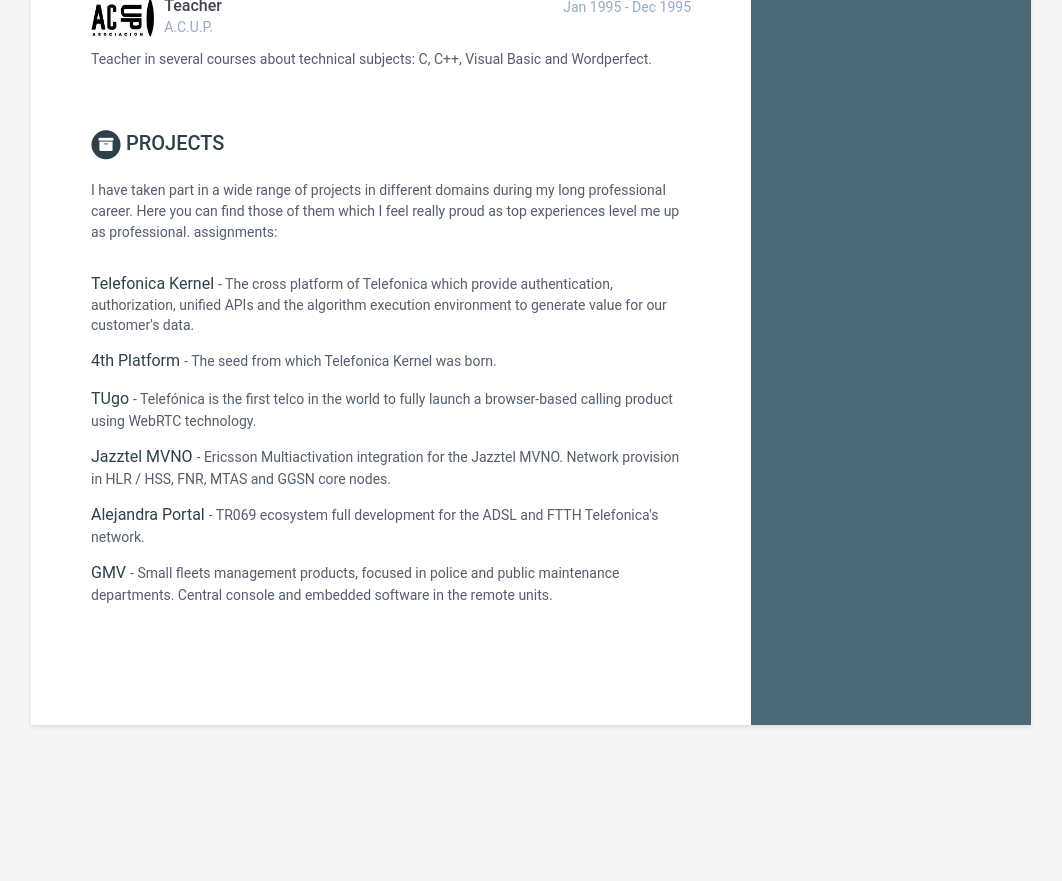
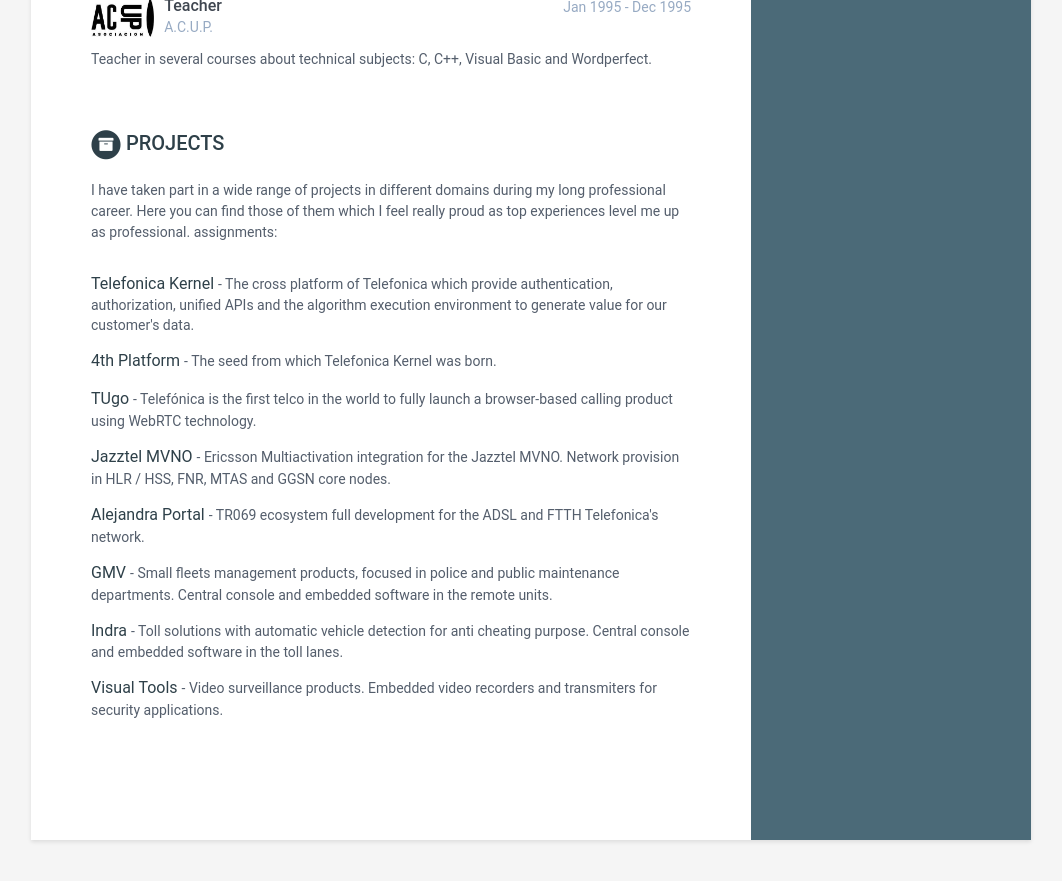
Before and after one commit to dgalpaj/dgalpaj.github.io, a Jekyll site: the page built from index.html, in a window 1280 px wide and 900 px high, scrolled down 3770 px. Shown: the top 881 px of the window, without its empty margins (109-1171 px from the left). Built offline with Jekyll 4.4.1, drawn with Linux system fonts in a browser that asks for light colours; before the commit the page ends 4555 px from its top, so only the background shows below that.

Commit message:
Update data.yml

```diff
--- a/_data/data.yml
+++ b/_data/data.yml
@@ -263,6 +263,14 @@ projects:
         link: "https://www.gmv.com/en/products/space/fleet-family-products"
         tagline: "Small fleets management products, focused in police and public maintenance departments. Central console and embedded software in the remote units."
 
+      - title: Indra
+        link: "https://www.indracompany.com/en/tolling"
+        tagline: "Toll solutions with automatic vehicle detection for anti cheating purpose. Central console and embedded software in the toll lanes."
+
+      - title: Visual Tools
+        link: "https://manualzz.com/doc/27504086/vs-dvr---visual-tools"
+        tagline: "Video surveillance products. Embedded video recorders and transmiters for security applications."
+
 publications:
     title: Publications
     intro: |
```
